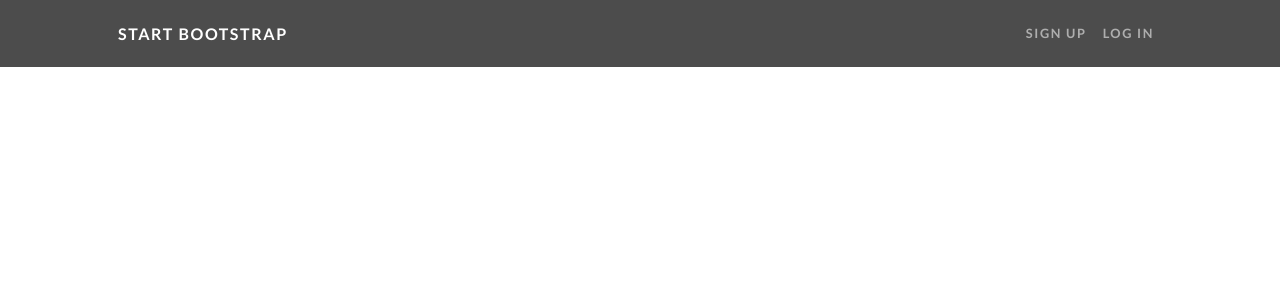
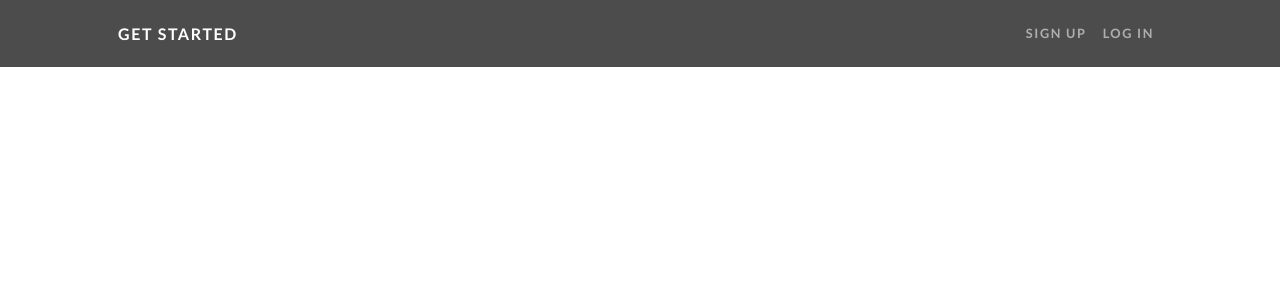
Before and after one commit to stillsteezin/comicall, a Node server app: template views/partials/header.ejs in a window 1280 px wide. Shown: the top 300 px of the page. Run offline with Node 20, Linux system fonts and the light colour scheme; the template is opened without the code that fills it, so the values that code supplies are empty; some libraries are stand-ins or nearby versions.

Commit message:
Update header.ejs

```diff
--- a/views/partials/header.ejs
+++ b/views/partials/header.ejs
@@ -5,7 +5,7 @@
         <meta name="viewport" content="width=device-width, initial-scale=1, shrink-to-fit=no" />
         <meta name="description" content="" />
         <meta name="author" content="" />
-        <title>One Page Wonder - Start Bootstrap Template</title>
+        <title>Header-One Page Wonder - Start Bootstrap Template</title>
         <link rel="icon" type="image/x-icon" href="assets/favicon.ico" />
         <!-- Font Awesome icons (free version)-->
         <script src="https://use.fontawesome.com/releases/v5.15.4/js/all.js" crossorigin="anonymous"></script>
@@ -19,7 +19,7 @@
         <!-- Navigation-->
         <nav class="navbar navbar-expand-lg navbar-dark navbar-custom fixed-top">
             <div class="container px-5">
-                <a class="navbar-brand" href="#page-top">Start Bootstrap</a>
+                <a class="navbar-brand" href="#page-top">Get started</a>
                 <button class="navbar-toggler" type="button" data-bs-toggle="collapse" data-bs-target="#navbarResponsive" aria-controls="navbarResponsive" aria-expanded="false" aria-label="Toggle navigation"><span class="navbar-toggler-icon"></span></button>
                 <div class="collapse navbar-collapse" id="navbarResponsive">
                     <ul class="navbar-nav ms-auto">
```
